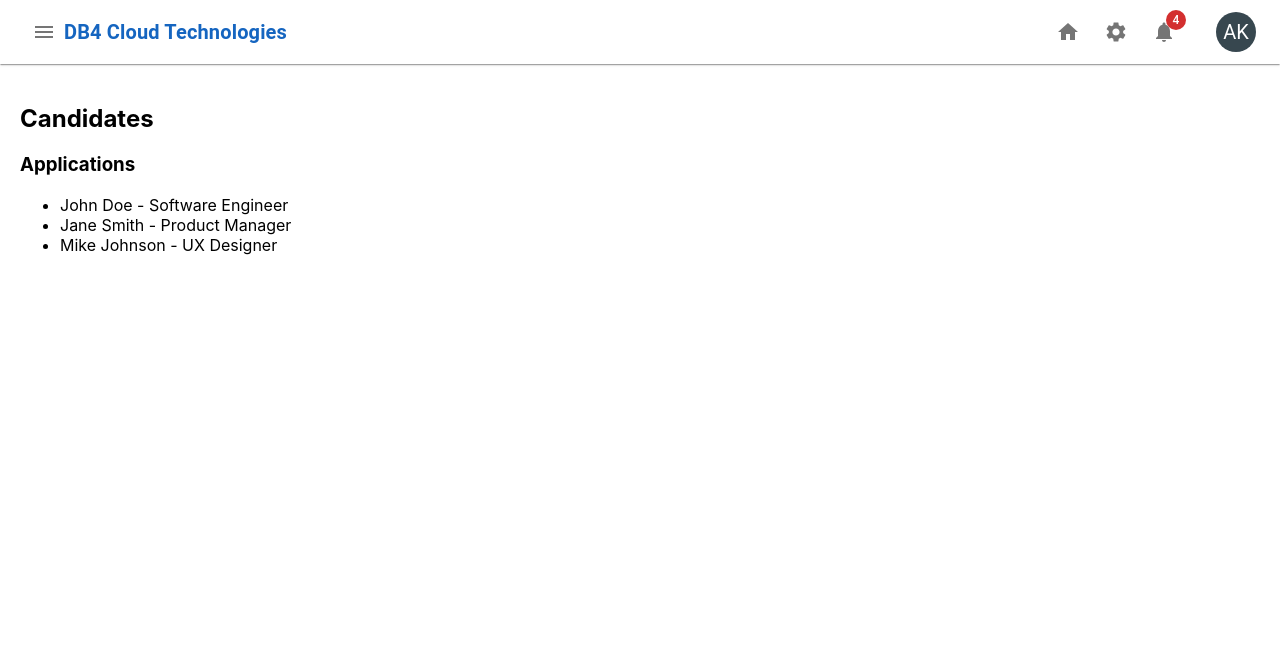
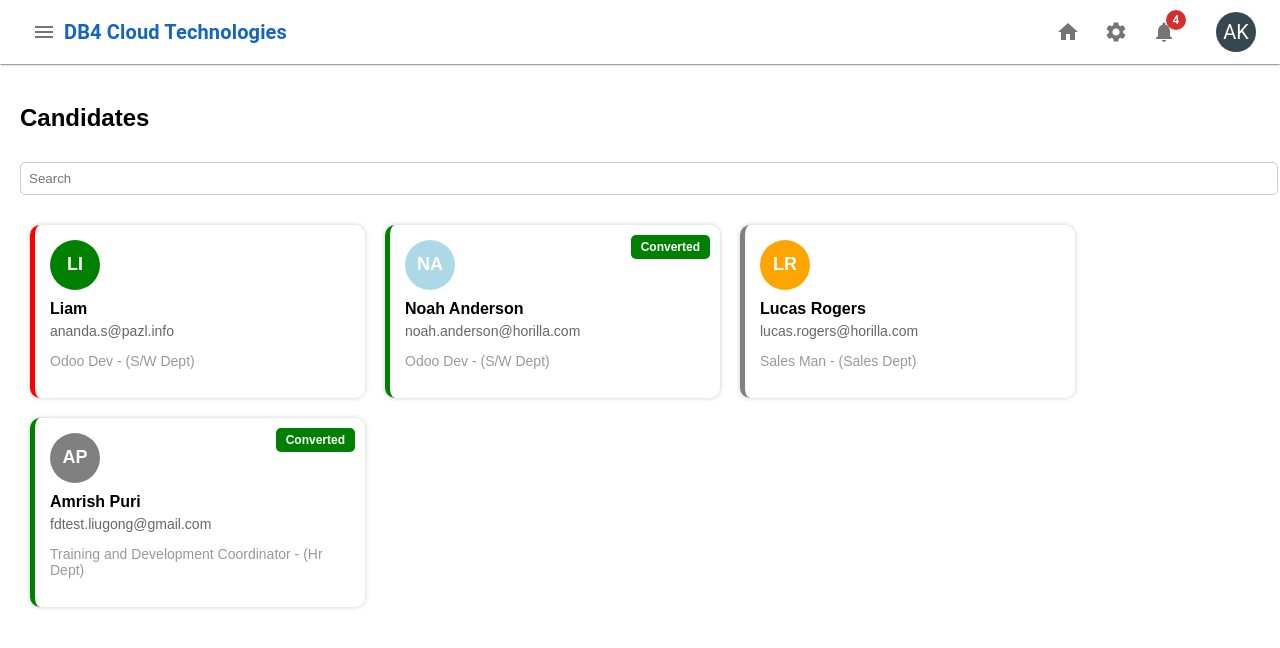
Before and after one commit to kumariaditi52/aditi-react, a React (Create React App) app in the folder frontend/: page /recruitment/candidates in a window 1280 px wide. Shown: the top 648 px of the page. Built offline with nearby package versions, Linux system fonts and the light colour scheme; sample sign-in values are in the browser's storage.

Commit message:
aadi update code

```diff
--- a/frontend/src/App.js
+++ b/frontend/src/App.js
@@ -1,4 +1,3 @@
-
 
 import React, { Component, useState } from "react";
 import { BrowserRouter as Router, Routes, Route } from "react-router-dom";
--- a/frontend/src/components/recruitment/Candidates.js
+++ b/frontend/src/components/recruitment/Candidates.js
@@ -1,17 +1,126 @@
-import React from 'react';
+import React from "react";
 
 const Candidates = () => {
+  const candidates = [
+    {
+      name: "Liam",
+      email: "ananda.s@pazl.info",
+      role: "Odoo Dev - (S/W Dept)",
+      status: "Canceled",
+      initials: "LI",
+      bgColor: "green",
+    },
+    {
+      name: "Noah Anderson",
+      email: "noah.anderson@horilla.com",
+      role: "Odoo Dev - (S/W Dept)",
+      status: "Converted",
+      initials: "NA",
+      bgColor: "lightblue",
+    },
+    {
+      name: "Lucas Rogers",
+      email: "lucas.rogers@horilla.com",
+      role: "Sales Man - (Sales Dept)",
+      status: "Not-Hired",
+      initials: "LR",
+      bgColor: "orange",
+    },
+    {
+      name: "Amrish Puri",
+      email: "fdtest.liugong@gmail.com",
+      role: "Training and Development Coordinator - (Hr Dept)",
+      status: "Converted",
+      initials: "AP",
+      bgColor: "gray",
+    },
+  ];
+
   return (
-    <div style={{ padding: '20px' }}>
-      <h2>Candidates</h2>
-      <div style={{ marginTop: '20px' }}>
-        {/* Add your candidates list content here */}
-        <h3>Applications</h3>
-        <ul>
-          <li>John Doe - Software Engineer</li>
-          <li>Jane Smith - Product Manager</li>
-          <li>Mike Johnson - UX Designer</li>
-        </ul>
+    <div style={{ padding: "20px", fontFamily: "Arial, sans-serif" }}>
+      <h2 style={{ fontSize: "24px", fontWeight: "bold" }}>Candidates</h2>
+
+      {/* Search Bar */}
+      <input
+        type="text"
+        placeholder="Search"
+        style={{
+          width: "100%",
+          padding: "8px",
+          marginTop: "10px",
+          border: "1px solid #ccc",
+          borderRadius: "5px",
+        }}
+      />
+
+      {/* Candidates List */}
+      <div style={{ display: "flex", flexWrap: "wrap", marginTop: "20px" }}>
+        {candidates.map((candidate, index) => (
+          <div
+            key={index}
+            style={{
+              width: "300px",
+              padding: "15px",
+              margin: "10px",
+              borderRadius: "10px",
+              boxShadow: "0 0 5px rgba(0,0,0,0.2)",
+              borderLeft: `5px solid ${
+                candidate.status === "Converted"
+                  ? "green"
+                  : candidate.status === "Canceled"
+                  ? "red"
+                  : candidate.status === "Not-Hired"
+                  ? "gray"
+                  : "blue"
+              }`,
+              position: "relative",
+            }}
+          >
+            {/* Profile Circle */}
+            <div
+              style={{
+                width: "50px",
+                height: "50px",
+                backgroundColor: candidate.bgColor,
+                color: "white",
+                borderRadius: "50%",
+                display: "flex",
+                justifyContent: "center",
+                alignItems: "center",
+                fontSize: "18px",
+                fontWeight: "bold",
+                marginBottom: "10px",
+              }}
+            >
+              {candidate.initials}
+            </div>
+
+            <strong style={{ fontSize: "16px" }}>{candidate.name}</strong>
+            <p style={{ margin: "5px 0", fontSize: "14px", color: "#666" }}>
+              {candidate.email}
+            </p>
+            <p style={{ fontSize: "14px", color: "#999" }}>{candidate.role}</p>
+
+            {/* Status Badge */}
+            {candidate.status === "Converted" && (
+              <div
+                style={{
+                  position: "absolute",
+                  top: "10px",
+                  right: "10px",
+                  backgroundColor: "green",
+                  color: "white",
+                  padding: "5px 10px",
+                  borderRadius: "5px",
+                  fontSize: "12px",
+                  fontWeight: "bold",
+                }}
+              >
+                Converted
+              </div>
+            )}
+          </div>
+        ))}
       </div>
     </div>
   );
```
Also changed, not shown: 1 other file (tests, documents, lock files or other folders).
